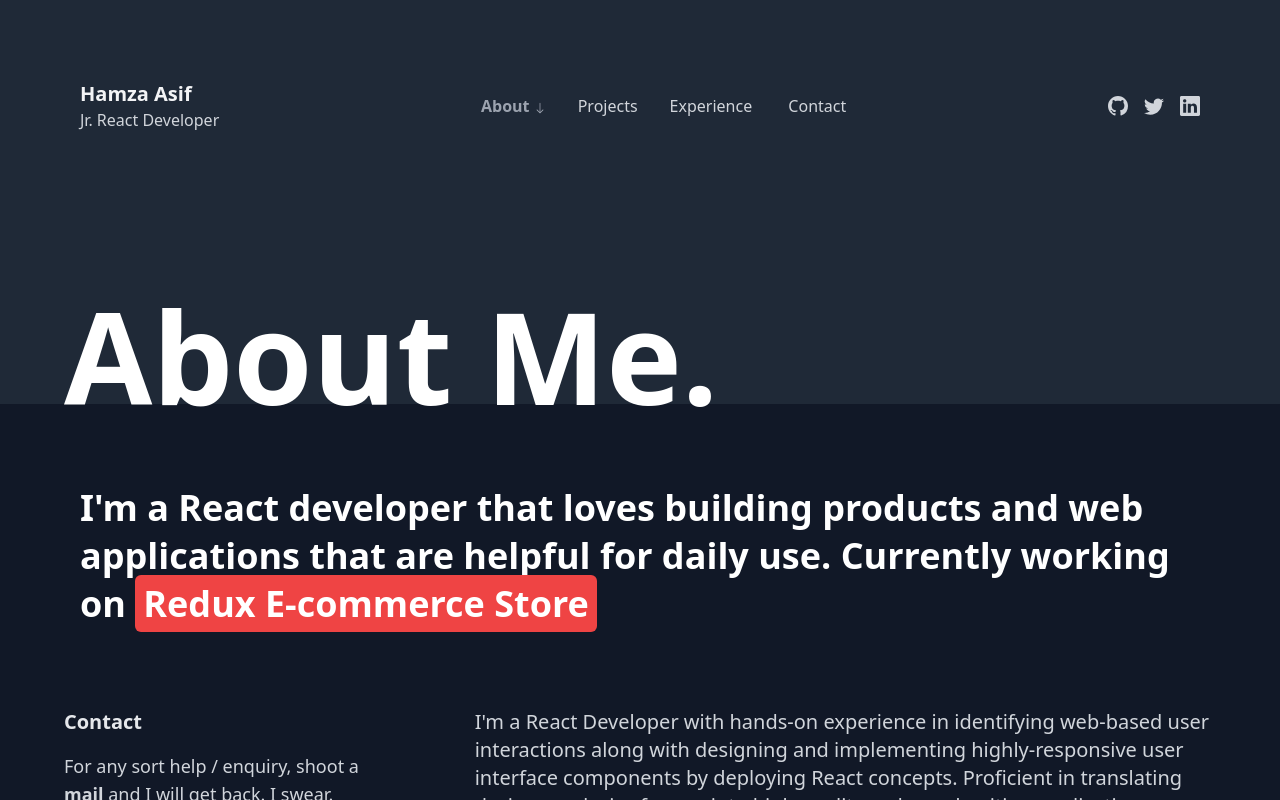
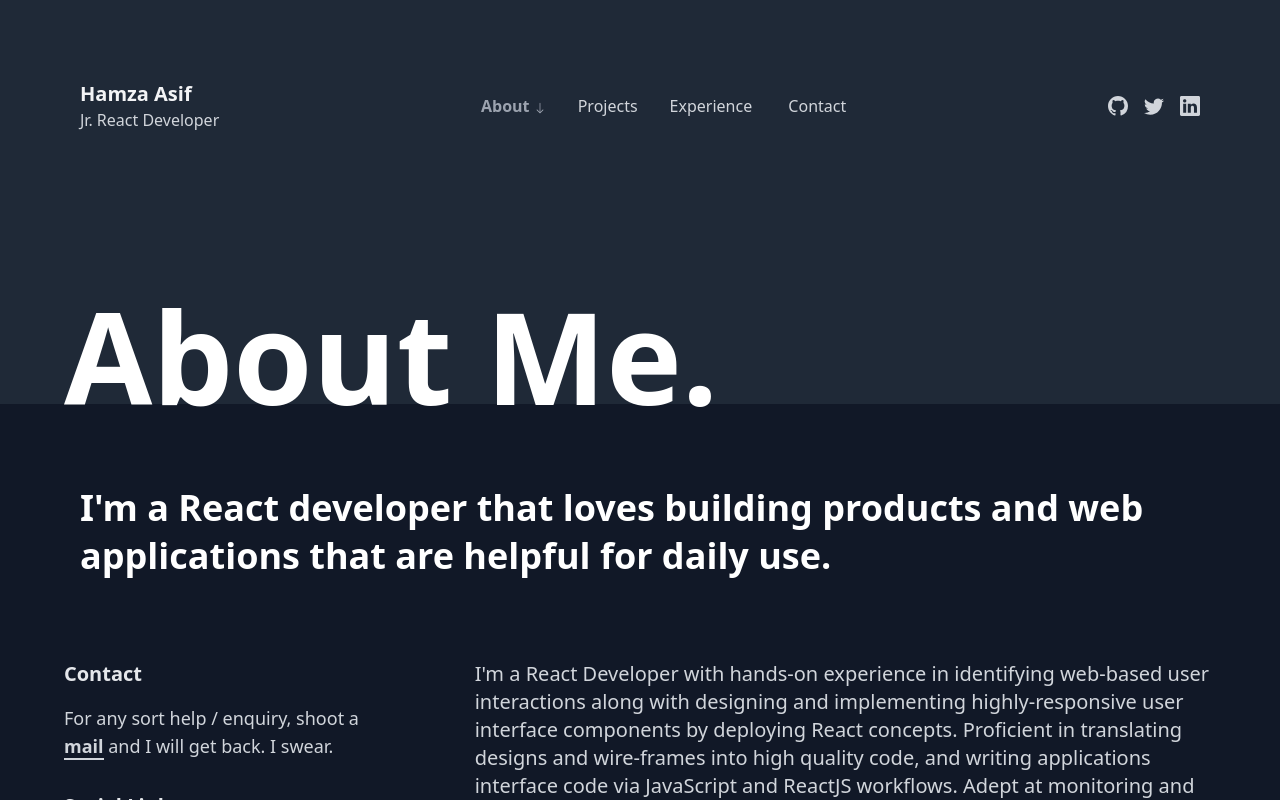
Before and after one commit to HamzaAsif159/my-portfolio, a Next.js app: page /about in a window 1280 px wide. Shown: the top 800 px of the page. Built offline with nearby package versions, Linux system fonts and the light colour scheme.

Commit message:
Added changes

```diff
--- a/components/Aboutme.jsx
+++ b/components/Aboutme.jsx
@@ -15,13 +15,7 @@ export default function Aboutme() {
             className="mx-4 text-2xl font-semibold leading-loose text-white md:text-4xl"
             style={{ lineHeight: "3rem" }}
           >
-            {Data.about.title}. Currently working on{" "}
-            <a
-              className="px-2 py-1 text-white bg-red-500 rounded-md cursor-pointer"
-              href={Data.about.currentProjectUrl}
-            >
-              {Data.about.currentProject}
-            </a>
+            {Data.about.title}.
           </p>
         </div>
       </div>
--- a/components/Hero.jsx
+++ b/components/Hero.jsx
@@ -6,32 +6,32 @@ import Data from "../constant/Data.js"
 export default function Hero() {
   const colors = ["#F59E0B", "#84CC16", "#10B981"]
   return (
-    <div className="flex flex-row justify-center items-start overflow-hidden">
+    <div className="flex flex-col items-center justify-center overflow-hidden md:flex-row md:items-start">
       {/* Text container */}
 
-      <div className="w-full md:w-1/2 mx-auto text-center md:text-left lg:p-20">
+      <div className="w-full mx-auto text-center md:w-1/2 md:text-left lg:p-20">
         <RoughNotationGroup show={true}>
           <RainbowHighlight color={colors[0]}>
-            <h1 className="text-4xl md:text-8xl font-bold text-gray-200 my-2">
+            <h1 className="my-2 text-4xl font-bold text-gray-200 md:text-8xl">
               React Developer
             </h1>
           </RainbowHighlight>
           <RainbowHighlight color={colors[1]}>
-            <h1 className="text-4xl md:text-8xl font-bold text-gray-200 my-2">
+            <h1 className="my-2 text-4xl font-bold text-gray-200 md:text-8xl">
               Fixing bugs
             </h1>
           </RainbowHighlight>
           <RainbowHighlight color={colors[2]}>
-            <h1 className="text-4xl md:text-8xl font-bold text-gray-200 my-2">
+            <h1 className="my-2 text-4xl font-bold text-gray-200 md:text-8xl">
               & words
             </h1>
           </RainbowHighlight>
         </RoughNotationGroup>
       </div>
       {/* Image container */}
-      <div className="hidden lg:block relative w-full md:w-1/2 -mr-10 mt-14">
-        <div className="w-3/4 ">
-          <img src={Data.avatarUrl} alt="avatar" className=" shadow" />
+      <div className="relative w-11/12 md:-mr-10  md:w-1/2 mt-14">
+        <div className="w-full md:w-9/12 ">
+          <img src={Data.avatarUrl} alt="avatar" className="shadow " />
           <div className="flex flex-row justify-between mt-4">
             <div className="flex flex-row space-x-4">
               <svg
@@ -39,7 +39,7 @@ export default function Hero() {
                 width="16"
                 height="16"
                 fill="currentColor"
-                className="bi bi-arrow-90deg-up text-white"
+                className="text-white bi bi-arrow-90deg-up"
                 viewBox="0 0 16 16"
               >
                 <path
```
